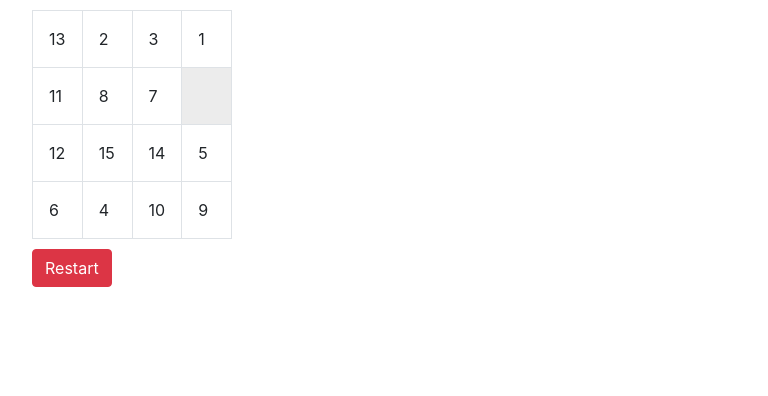
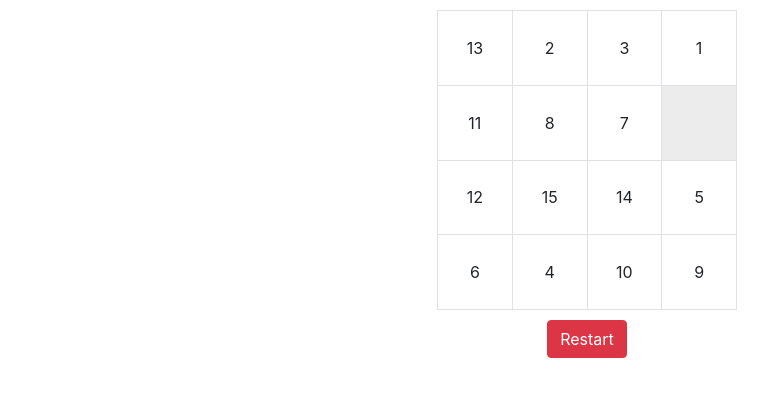
Before and after one commit to NikitaSysoev/barley-break, a website built with webpack: page task2/src/index.html in a window 1280 px wide. Shown: the whole page, without its empty margins (53-821 px from the left). Built offline with nearby package versions, Linux system fonts and the light colour scheme.

Commit message:
Add styles in main.css

```diff
--- a/task2/src/index.js
+++ b/task2/src/index.js
@@ -7,7 +7,7 @@ import Table from './js/table';
 import './main.css';
 
 window.onload = function() {
-  // как только сработает событие onload запускаем игру
+  // как только вся страница загрузится и сработает событие onload запускаем игру
   start();
 
   //  метод перезапуска игры
@@ -87,8 +87,8 @@ window.onload = function() {
             const item = cells[j].textContent ? parseInt(cells[j].textContent) : '';
             tableStatus.push(item);
           }
-          // При каждом клике проверяем соответвует ли состояние игры победе
-          // ставим setTimeout чтобы все визуальные изменения успели выполниться
+          // При каждом клике, если игра не завершена, проверяем соответвует ли состояние игры победе
+          // ставим setTimeout чтобы в случае победы все визуальные изменения успели выполниться
           if (play) setTimeout(() => checkGame(tableStatus), 0);
         }
       });
--- a/task2/src/js/api.js
+++ b/task2/src/js/api.js
@@ -1,7 +1,7 @@
 export default class Api {
   static arraysEqual(arr1, arr2) {
     if (arr1.length !== arr2.length) return false;
-    for (var i = arr1.length; i--; ) {
+    for (let i = arr1.length; i--; ) {
       if (arr1[i] !== arr2[i]) return false;
     }
     return true;
--- a/task2/src/js/table.js
+++ b/task2/src/js/table.js
@@ -20,7 +20,7 @@ export default class Table {
       ${this.state[i] === 0 ? '' : this.state[i]}</td>`;
     }
     div += '</tr></tbody></table>';
-    div += '</div><button class="btn btn-danger" id="restart">Restart</button>';
+    div += '<button class="btn btn-danger" id="restart">Restart</button></div>';
     return div;
   }
 }
--- a/task2/src/main.css
+++ b/task2/src/main.css
@@ -12,14 +12,17 @@ table {
 }
 
 #restart {
+  margin: 0 auto;
   margin-top: 10px;
+  display: block;
 }
 
-.p3 {
-  width: 50px;
-  height: 50px;
+.p-3 {
+  text-align: center;
 }
 
 .table-bordered {
-  width: 200px;
+  margin: 0 auto;
+  width: 300px;
+  height: 300px;
 }
```
